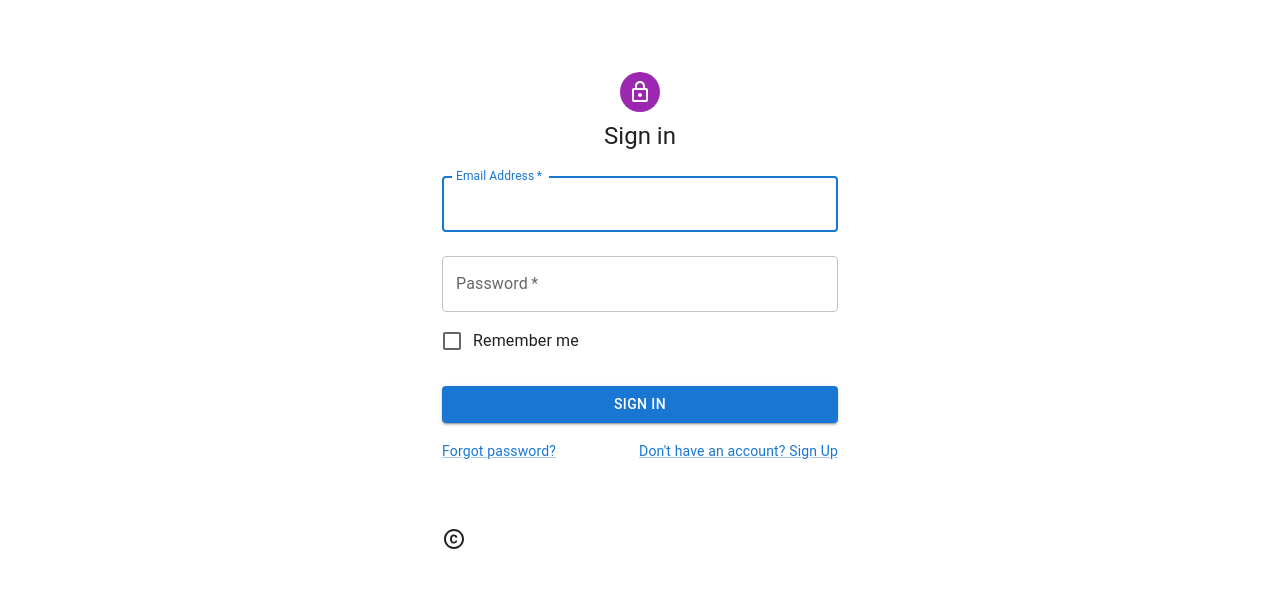
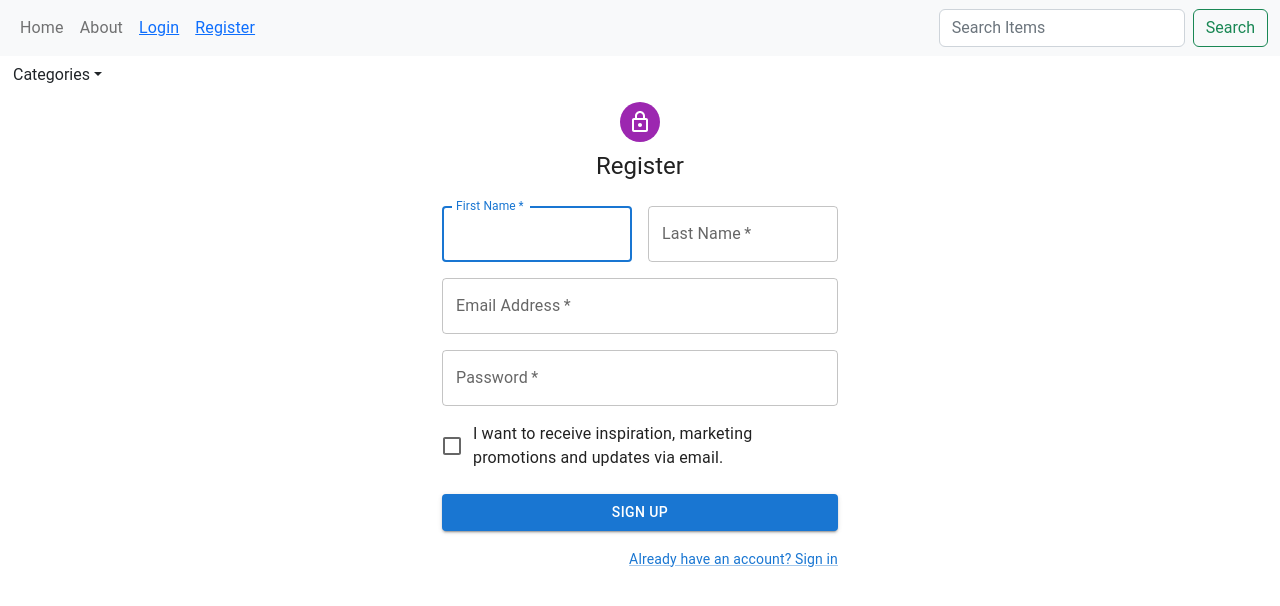
Before and after one commit to Nabin1-chand/Ecommerce-site, a React (Create React App) app: page /register in a window 1280 px wide. Shown: the top 606 px of the page. Built offline with nearby package versions, Linux system fonts and the light colour scheme.

Commit message:
add react router-dom

```diff
--- a/package.json
+++ b/package.json
@@ -15,6 +15,7 @@
     "react-bootstrap": "^2.6.0",
     "react-dom": "^18.2.0",
     "react-redux": "^8.0.5",
+    "react-router-dom": "^6.4.3",
     "react-scripts": "5.0.1",
     "redux": "^4.2.0",
     "web-vitals": "^2.1.4"
--- a/src/App.js
+++ b/src/App.js
@@ -1,6 +1,8 @@
 import Data from "./components/api/Data";
-import Login from "./components/forms/Login";
-import NavBar from "./components/NavBar";
+// import Login from "./components/forms/Login";
+// import Register from "./components/forms/Register";
+// import NavBar from "./components/NavBar";
+import Main from "./components/Main"
 
 function App() {
 
@@ -8,8 +10,9 @@ function App() {
     <div className="App">
        {/* <NavBar/>
        <Data/> */}
-       <Login/>
-
+       {/* <Login/> */}
+       {/* <Register/> */}
+       <Main/>
     </div>
   );
 }
--- /dev/null
+++ b/src/components/Main.js
@@ -0,0 +1,26 @@
+import React from 'react'
+import { BrowserRouter,Routes,Route } from 'react-router-dom'
+import Category from './items/Category'
+import Data from './api/Data'
+import NavBar from './NavBar'
+import Login from './forms/Login'
+import Register from './forms/Register'
+
+const Main = () => {
+  return (
+    <>
+        <BrowserRouter>
+         <NavBar/>
+           <Category/>
+            <Routes>
+            <Route path ="/login" element={<Login />}/>
+            <Route path ="/register" element ={<Register/>}/>
+                <Route path ="/smartphones" element={<Data category="smartphones"/>}/>
+                <Route path ="/laptops" element ={<Data  category="laptops"/>}/>
+            </Routes>
+        </BrowserRouter>
+    </>
+  )
+}
+
+export default Main
--- a/src/components/NavBar.js
+++ b/src/components/NavBar.js
@@ -3,7 +3,7 @@ import Container from 'react-bootstrap/Container';
 import Form from 'react-bootstrap/Form';
 import Nav from 'react-bootstrap/Nav';
 import Navbar from 'react-bootstrap/Navbar';
-import Dropdown from 'react-bootstrap/Dropdown';
+import { Link } from 'react-router-dom';
 
 
 function NavBar() {
@@ -16,11 +16,11 @@ function NavBar() {
             style={{ maxHeight: '100px' }}
             navbarScroll
           >
-            <Nav.Link href="#action1">Home</Nav.Link>
+            <Nav.Link>Home</Nav.Link>
             <Nav.Link href="#action2">About</Nav.Link>
-            <Nav.Link href="#action2">Contact Us</Nav.Link>
-            <Nav.Link href="#action2">Login</Nav.Link>
-            <Nav.Link href="#action2">Register</Nav.Link>
+            <Nav.Link href="#action2"><Link to="login">Login</Link></Nav.Link>
+
+            <Nav.Link href="#action2"><Link to="register">Register</Link></Nav.Link>
           </Nav>
           <Form className="d-flex">
             <Form.Control
@@ -34,22 +34,6 @@ function NavBar() {
       </Container>
     </Navbar>
 
-    <Dropdown position="fixed">
-      <Dropdown.Toggle variant="outline" id="dropdown-basic">
-        Categories
-      </Dropdown.Toggle>
-
-      <Dropdown.Menu>
-        <Dropdown.Item href="#/action-1">smartphones</Dropdown.Item>
-        <Dropdown.Item href="#/action-2">laptops</Dropdown.Item>
-        <Dropdown.Item href="#/action-3">fragrances</Dropdown.Item>
-        <Dropdown.Item href="#/action-3">skincare</Dropdown.Item>
-        <Dropdown.Item href="#/action-3">groceries</Dropdown.Item>
-        <Dropdown.Item href="#/action-3">home-decoration</Dropdown.Item>
-
-
-      </Dropdown.Menu>
-    </Dropdown>
 
     </>
   );
--- a/src/components/api/Data.js
+++ b/src/components/api/Data.js
@@ -1,10 +1,11 @@
 import React, { useEffect, useState } from 'react'
 import CardList from '../CardList'
 
-const Data = () => {
+const Data = (props) => {
 const [data, setData] = useState([])
-const url = 'https://dummyjson.com/products'
+// const url = 'https://dummyjson.com/products'
 const fetchData = async()=>{
+  const url = `https://dummyjson.com/products?category=${props.category}`;
     const res = await fetch (url)
     const json = await res.json()
     console.log(json)
@@ -14,7 +15,7 @@ const fetchData = async()=>{
 
     useEffect(()=>{
       fetchData();
-    },[])
+    },[data])
   return (
     <>
                 {data.map((data)=>{
--- a/src/components/forms/Login.js
+++ b/src/components/forms/Login.js
@@ -1,5 +1,5 @@
 import React from 'react'
-import CssBaseline from '@mui/material/CssBaseline';
+
 import Link from '@mui/material/Link';
 import Grid from '@mui/material/Grid';
 import Container from '@mui/material/Container'
@@ -11,13 +11,13 @@ import Typography from '@mui/material/Typography';
 import Button from '@mui/material/Button';
 import FormControlLabel from '@mui/material/FormControlLabel';
 import Checkbox from '@mui/material/Checkbox';
-import { Copyright } from '@mui/icons-material';
+
 const Login = () => {
   return (
     <>
 
     <Container component="main" maxWidth="xs">
-        <CssBaseline />
+        {/* <CssBaseline /> */}
         <Box
           sx={{
             marginTop: 8,
@@ -30,7 +30,7 @@ const Login = () => {
             <LockOutlinedIcon />
           </Avatar>
           <Typography component="h1" variant="h5">
-            Sign in
+            Log In
           </Typography>
           <Box component="form"  noValidate sx={{ mt: 1 }}>
             <TextField
@@ -79,7 +79,7 @@ const Login = () => {
             </Grid>
           </Box>
         </Box>
-        <Copyright sx={{ mt: 8, mb: 4 }}  />
+
       </Container>
     </>
 
--- a/src/components/forms/Register.js
+++ b/src/components/forms/Register.js
@@ -0,0 +1,107 @@
+import React from 'react'
+import Avatar from '@mui/material/Avatar';
+import Button from '@mui/material/Button';
+import CssBaseline from '@mui/material/CssBaseline';
+import TextField from '@mui/material/TextField';
+import FormControlLabel from '@mui/material/FormControlLabel';
+import Checkbox from '@mui/material/Checkbox';
+import Link from '@mui/material/Link';
+import Grid from '@mui/material/Grid';
+import Box from '@mui/material/Box';
+import LockOutlinedIcon from '@mui/icons-material/LockOutlined';
+import Typography from '@mui/material/Typography';
+import Container from '@mui/material/Container';
+const Register = () => {
+  return (
+        <>
+            <Container component="main" maxWidth="xs">
+        <CssBaseline />
+        <Box
+          sx={{
+            marginTop: 0,
+            display: 'flex',
+            flexDirection: 'column',
+            alignItems: 'center',
+          }}
+        >
+          <Avatar sx={{ m: 1, bgcolor: 'secondary.main' }}>
+            <LockOutlinedIcon />
+          </Avatar>
+          <Typography component="h1" variant="h5">
+            Register
+          </Typography>
+          <Box component="form" noValidate  sx={{ mt: 3 }}>
+            <Grid container spacing={2}>
+              <Grid item xs={12} sm={6}>
+                <TextField
+                  autoComplete="given-name"
+                  name="firstName"
+                  required
+                  fullWidth
+                  id="firstName"
+                  label="First Name"
+                  autoFocus
+                />
+              </Grid>
+              <Grid item xs={12} sm={6}>
+                <TextField
+                  required
+                  fullWidth
+                  id="lastName"
+                  label="Last Name"
+                  name="lastName"
+                  autoComplete="family-name"
+                />
+              </Grid>
+              <Grid item xs={12}>
+                <TextField
+                  required
+                  fullWidth
+                  id="email"
+                  label="Email Address"
+                  name="email"
+                  autoComplete="email"
+                />
+              </Grid>
+              <Grid item xs={12}>
+                <TextField
+                  required
+                  fullWidth
+                  name="password"
+                  label="Password"
+                  type="password"
+                  id="password"
+                  autoComplete="new-password"
+                />
+              </Grid>
+              <Grid item xs={12}>
+                <FormControlLabel
+                  control={<Checkbox value="allowExtraEmails" color="primary" />}
+                  label="I want to receive inspiration, marketing promotions and updates via email."
+                />
+              </Grid>
+            </Grid>
+            <Button
+              type="submit"
+              fullWidth
+              variant="contained"
+              sx={{ mt: 3, mb: 2 }}
+            >
+              Sign Up
+            </Button>
+            <Grid container justifyContent="flex-end">
+              <Grid item>
+                <Link href="#" variant="body2">
+                  Already have an account? Sign in
+                </Link>
+              </Grid>
+            </Grid>
+          </Box>
+        </Box>
+      </Container>
+
+        </>
+  )
+}
+
+export default Register
--- /dev/null
+++ b/src/components/items/Category.js
@@ -0,0 +1,27 @@
+import React from 'react'
+import { Dropdown } from 'react-bootstrap'
+import { Link } from 'react-router-dom'
+const Category = () => {
+  return (
+    <>
+    <Dropdown>
+             <Dropdown.Toggle variant="outline" id="dropdown-basic">
+                Categories
+            </Dropdown.Toggle>
+                <Dropdown.Menu>
+                <Dropdown.Item ><Link to ="/smartphones">smartphones</Link></Dropdown.Item>
+                <Dropdown.Item ><Link to ="/laptops">laptops</Link></Dropdown.Item>
+                <Dropdown.Item href="#/action-3">fragrances</Dropdown.Item>
+                <Dropdown.Item href="#/action-3">skincare</Dropdown.Item>
+                <Dropdown.Item href="#/action-3">groceries</Dropdown.Item>
+                <Dropdown.Item href="#/action-3">home-decoration</Dropdown.Item>
+
+
+                </Dropdown.Menu>
+</Dropdown>
+
+</>
+  )
+}
+
+export default Category
```
Also changed, not shown: 1 other file (tests, documents, lock files or other folders).
